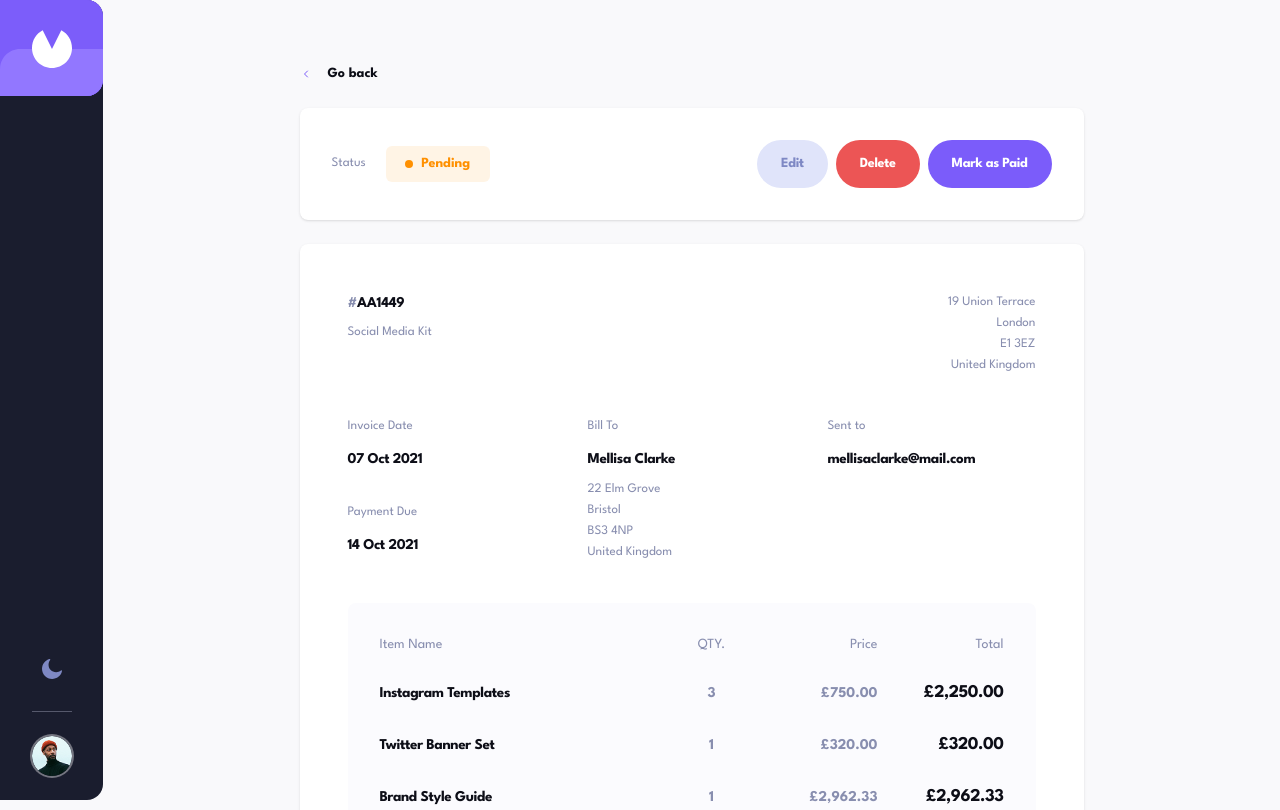
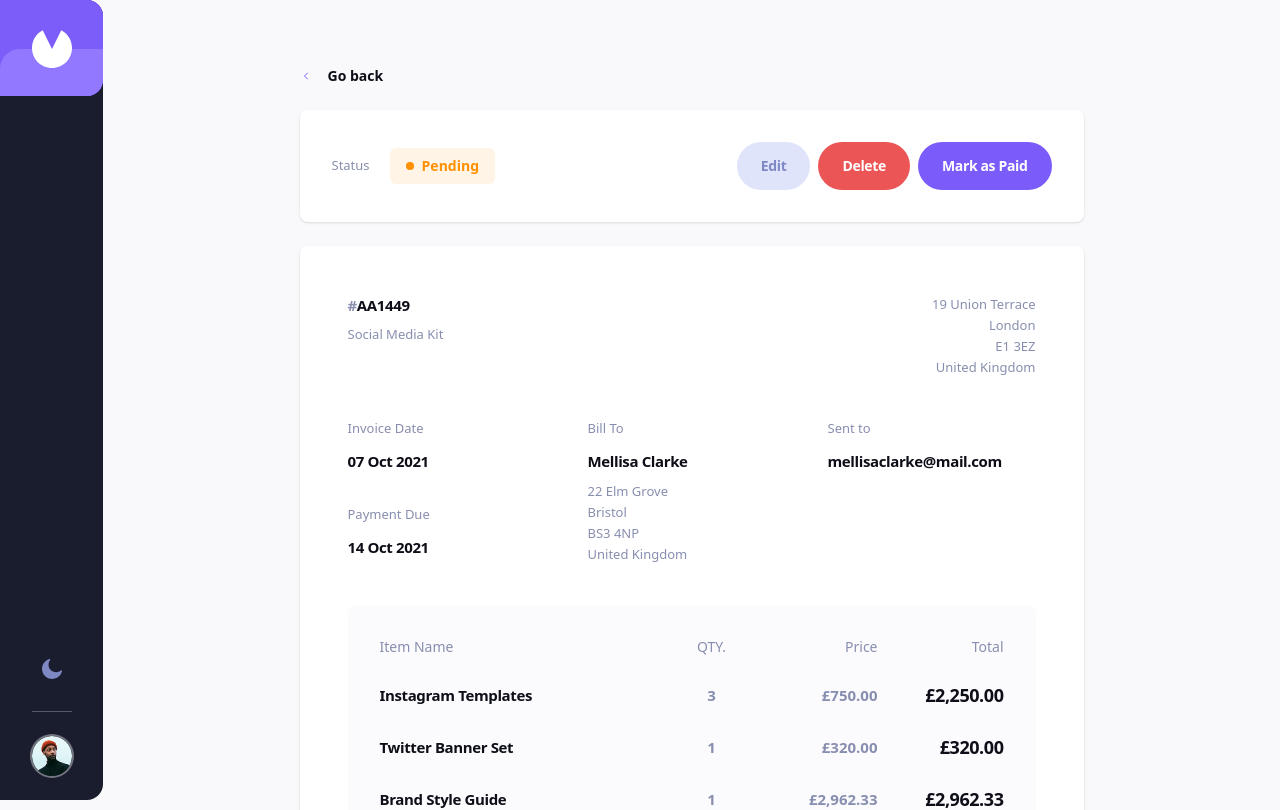
Before and after one commit to LaDonaAmor/invoice-mgt-app, a React (Vite) app: page /#/invoice/AA1449 in a window 1280 px wide. Shown: the top 810 px of the page. Built offline with nearby package versions, Linux system fonts and the light colour scheme.

Commit message:
style: add League Spartan font to enhance typography and improve UI consistency

```diff
--- a/index.html
+++ b/index.html
@@ -8,10 +8,7 @@
   <meta name="description"
     content="Create, track, and manage invoices with drafts, payments, filtering, and dark mode." />
   <meta name="author" content="Invoicely" />
-  <link rel="preconnect" href="https://fonts.googleapis.com" />
-  <link rel="preconnect" href="https://fonts.gstatic.com" crossorigin />
-  <link href="https://fonts.googleapis.com/css2?family=League+Spartan:wght@400;500;700;900&display=swap"
-    rel="stylesheet" />
+
 
   <meta property="og:title" content="Invoicely — Manage Invoices Effortlessly" />
   <meta property="og:description"
--- a/package.json
+++ b/package.json
@@ -13,6 +13,7 @@
   },
   "dependencies": {
     "@fontsource-variable/geist": "^5.2.8",
+    "@fontsource/league-spartan": "^5.2.8",
     "@tailwindcss/vite": "^4.2.3",
     "@tanstack/react-query": "^5.99.2",
     "class-variance-authority": "^0.7.1",
--- a/src/index.css
+++ b/src/index.css
@@ -1,6 +1,9 @@
 @import "tailwindcss";
 @import "tw-animate-css";
 @import "@fontsource-variable/geist";
+@import "@fontsource/league-spartan/400.css";
+@import "@fontsource/league-spartan/500.css";
+@import "@fontsource/league-spartan/700.css";
 
 @custom-variant dark (&:is(.dark *));
 
```
Also changed, not shown: 1 other file (tests, documents, lock files or other folders).
